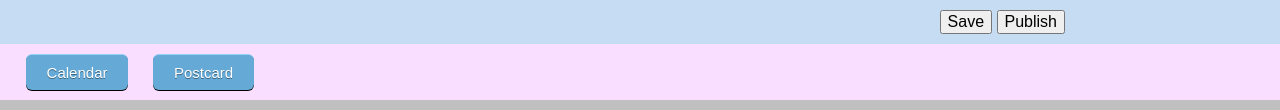
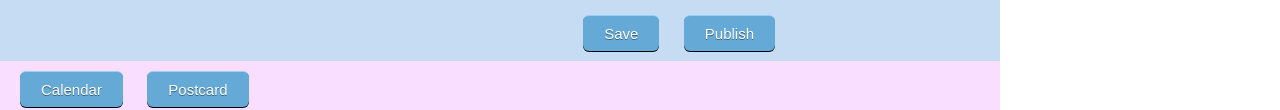
Before and after one commit to MykolaFedyshyn/PhotoGift, a plain HTML site: page index.html in a window 1280 px wide. Shown: the part 598-708 px from the top of the page. Drawn offline with Linux system fonts and the light colour scheme.

Commit message:
Added files via upload

```diff
--- a/css/style.css
+++ b/css/style.css
@@ -4,6 +4,8 @@
 
 #wrapper {
 	width: 100%;
+    min-width: 800px;
+    max-width: 1000px;
 	background-color: silver;
 }
 
@@ -96,6 +98,10 @@ background-size: 16px 16px;
 	text-align: right;
 	padding-right: 215px;
 	padding-top: 5px;
+    clear: both;
+}
+#file-buttons button {
+    border: none;
 }
 /*---------------choose template category-------------------*/
 #categories {
@@ -106,6 +112,7 @@ background-size: 16px 16px;
     text-align: left;
     padding: 10px 2%;
 }
+#file-buttons button,
 #categories a,
 #content-panel .inputfile + label  {
     border-top: 1px solid #96d1f8;
```
